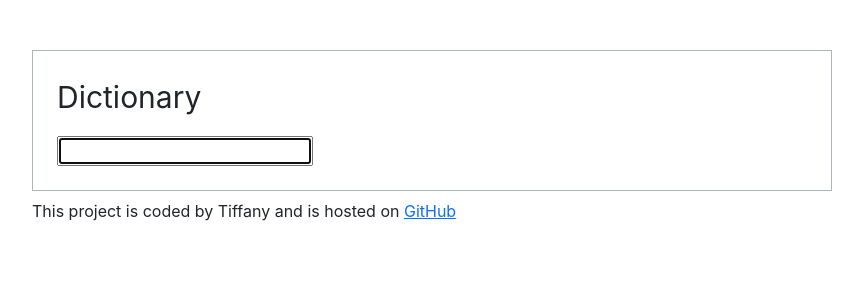
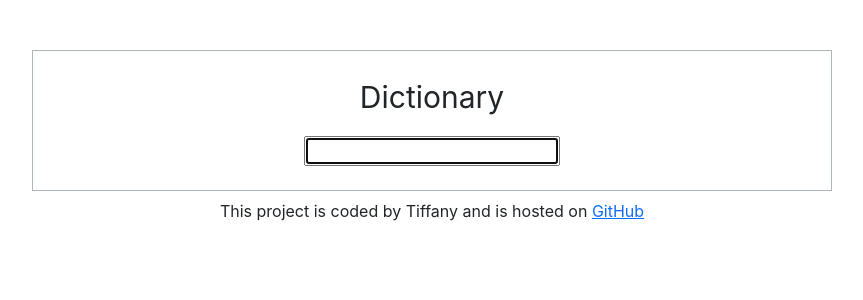
Before and after one commit to tdang021/dictionary-project, a React (Create React App) app: page / in a window 1280 px wide. Shown: the top 300 px of the page, without its empty margins (208-1071 px from the left). Built offline with nearby package versions, Linux system fonts and the light colour scheme.

Commit message:
Updated header, footer, and search form box css styling

```diff
--- a/src/App.css
+++ b/src/App.css
@@ -4,7 +4,7 @@
 }
 
 .App-header {
-  align-items: center;
+  text-align: center;
   justify-content: center;
   font-size: 30px;
 }
--- a/src/App.js
+++ b/src/App.js
@@ -10,7 +10,7 @@ function App() {
           <Dictionary />
         </main>
       </div>
-      <footer className="footer pt-2">
+      <footer className="footer pt-2 text-center">
         This project is coded by Tiffany and is hosted on{" "}
         <a
           href="https://github.com/tdang021/dictionary-project"
--- a/src/Dictionary.js
+++ b/src/Dictionary.js
@@ -24,7 +24,7 @@ export default function Dictionary() {
 
   return (
     <div className="Dictionary">
-      <div className="Dictionary-search">
+      <div className="Dictionary-search text-center">
         <form onSubmit={handleSearch}>
           <input type="search" autoFocus={true} onChange={search} />
         </form>
```
